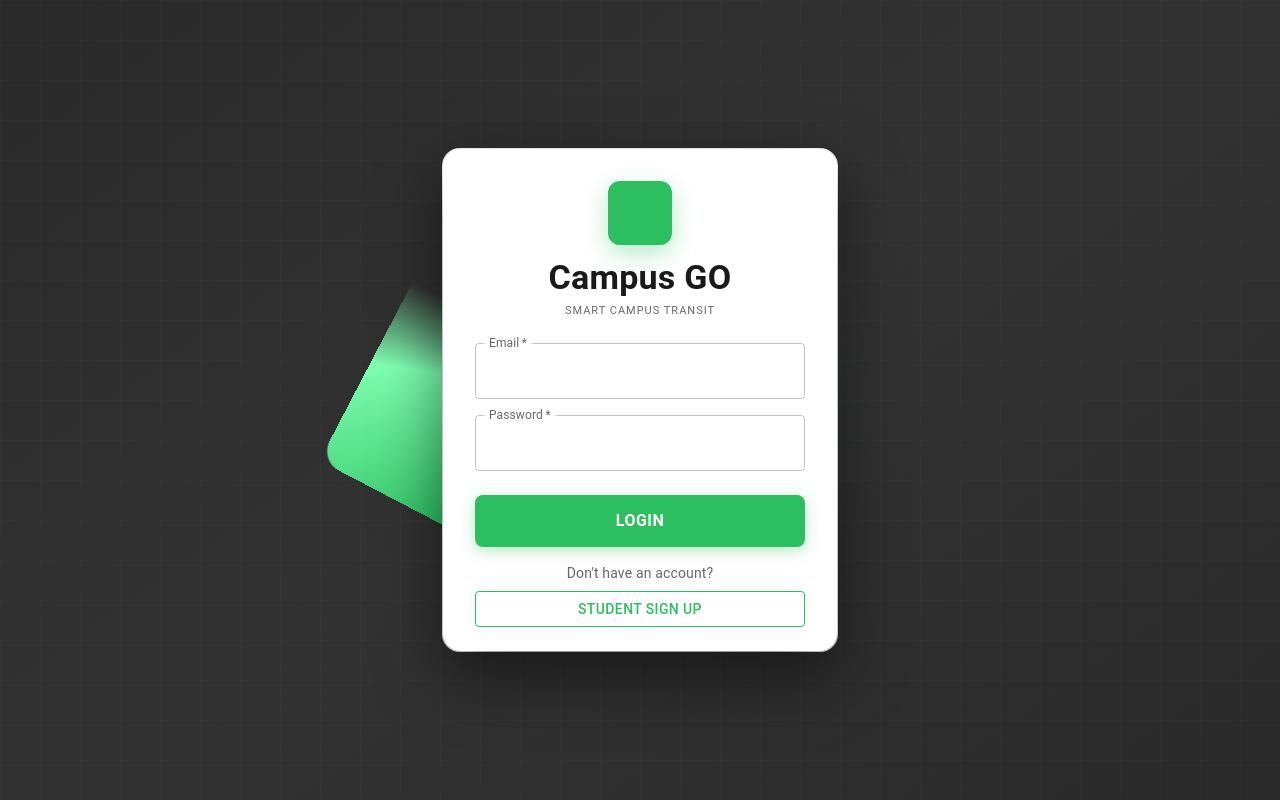
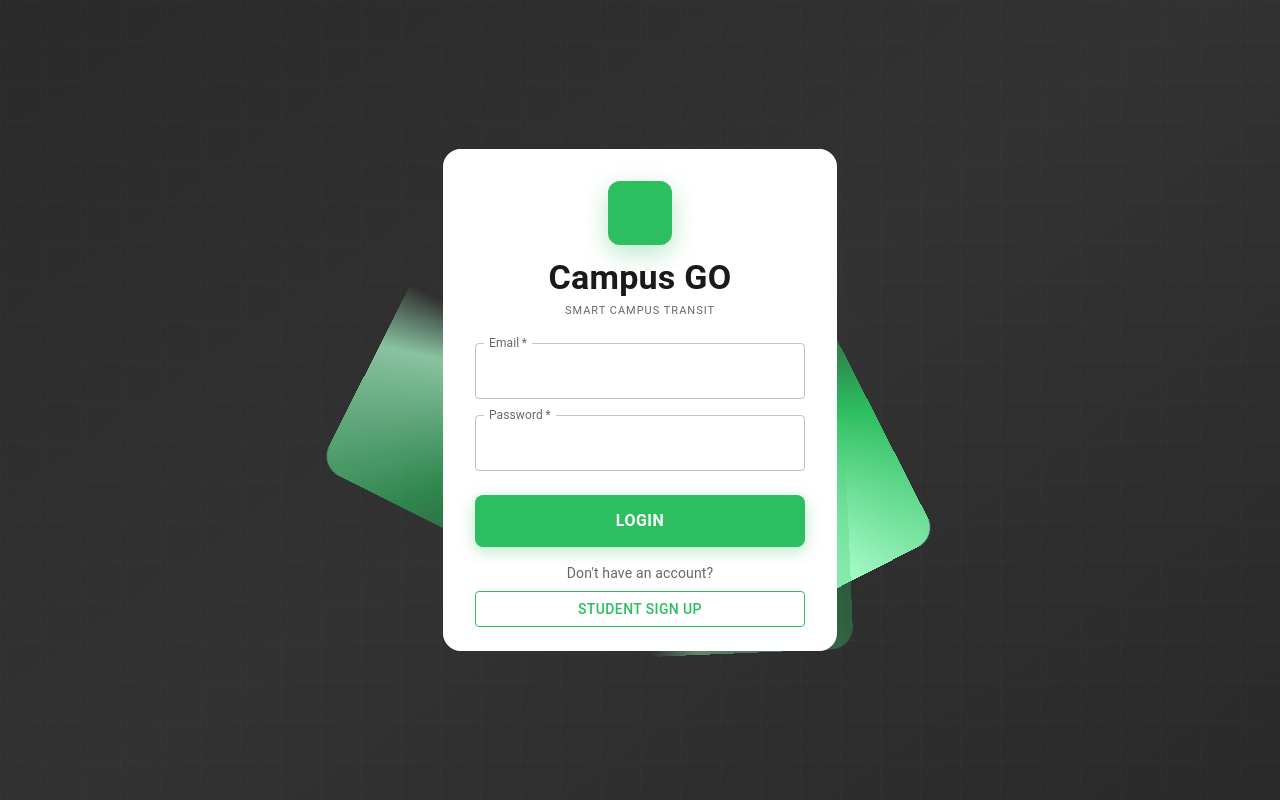
Before and after one commit to tinomudaaa/Campus_Go, a React (Vite) app in the folder frontend/: page / in a window 1280 px wide. Built offline with nearby package versions, Linux system fonts and the light colour scheme; some icons are missing; the HTML template or start-up script is replaced by a standard one.

Commit message:
login border - multiple chasing lines

```diff
--- a/frontend/src/pages/Login.jsx
+++ b/frontend/src/pages/Login.jsx
@@ -4,43 +4,88 @@ import { Box, Card, CardContent, TextField, Button, Typography, Alert } from '@m
 import DirectionsBusIcon from '@mui/icons-material/DirectionsBus';
 
 const borderAnimation = `
-  @keyframes rotateBorder {
-    0% { transform: rotate(0deg); }
+  @keyframes chase1 {
+    0%   { transform: rotate(0deg); }
     100% { transform: rotate(360deg); }
   }
+  @keyframes chase2 {
+    0%   { transform: rotate(120deg); }
+    100% { transform: rotate(480deg); }
+  }
+  @keyframes chase3 {
+    0%   { transform: rotate(240deg); }
+    100% { transform: rotate(600deg); }
+  }
 
-  .login-card-wrapper {
+  .login-outer {
     position: relative;
     width: 400px;
     border-radius: 20px;
+    z-index: 1;
     padding: 3px;
-    z-index: 1;
+    background: transparent;
   }
 
-  .login-card-wrapper::before {
-    content: '';
+  .chaser {
     position: absolute;
-    inset: -2px;
+    inset: -3px;
     border-radius: 22px;
+    pointer-events: none;
+  }
+
+  /* Line 1 — bright green, fast */
+  .chaser-1 {
+    animation: chase1 1.6s linear infinite;
+    background: conic-gradient(
+      from 0deg,
+      transparent 0deg,
+      transparent 260deg,
+      #2DBE60 300deg,
+      #afffcf 340deg,
+      transparent 360deg
+    );
+  }
+
+  /* Line 2 — lighter green, medium */
+  .chaser-2 {
+    animation: chase2 2.2s linear infinite;
     background: conic-gradient(
       from 0deg,
       transparent 0deg,
       transparent 270deg,
-      #2DBE60 300deg,
-      #7fffb2 340deg,
+      rgba(45,190,96,0.6) 310deg,
+      rgba(175,255,207,0.7) 345deg,
       transparent 360deg
     );
-    animation: rotateBorder 3s linear infinite;
-    z-index: -1;
   }
 
-  .login-card-wrapper::after {
-    content: '';
+  /* Line 3 — faint, slow */
+  .chaser-3 {
+    animation: chase3 3s linear infinite;
+    background: conic-gradient(
+      from 0deg,
+      transparent 0deg,
+      transparent 280deg,
+      rgba(45,190,96,0.35) 320deg,
+      rgba(175,255,207,0.4) 350deg,
+      transparent 360deg
+    );
+  }
+
+  /* White fill keeps card interior clean */
+  .login-inner-fill {
     position: absolute;
-    inset: 2px;
+    inset: 3px;
     border-radius: 18px;
     background: #fff;
-    z-index: -1;
+    z-index: 0;
+  }
+
+  .login-card-inner {
+    position: relative;
+    z-index: 1;
+    border-radius: 18px;
+    overflow: hidden;
   }
 `;
 
@@ -55,7 +100,6 @@ export default function Login() {
     try {
       const res = await axios.post('https://campusgo-production-3b90.up.railway.app/api/auth/login', { email, password });
       localStorage.setItem('campusgo_user', JSON.stringify(res.data));
-
       const role = res.data.role;
       if (role === 'platform_admin') window.location.href = '/admin';
       else if (role === 'student') window.location.href = '/student';
@@ -63,8 +107,7 @@ export default function Login() {
       else if (role === 'operator_admin') window.location.href = '/operator-admin';
       else window.location.href = '/';
     } catch (err) {
-      const msg = err.response?.data?.error || 'Invalid email or password';
-      setError(msg);
+      setError(err.response?.data?.error || 'Invalid email or password');
     }
   };
 
@@ -80,46 +123,42 @@ export default function Login() {
     }}>
       <style>{borderAnimation}</style>
 
-      {/* Subtle green glow behind card */}
+      {/* Green glow blob */}
       <Box sx={{
         position: 'absolute',
-        width: 500,
-        height: 500,
+        width: 500, height: 500,
         borderRadius: '50%',
         background: 'radial-gradient(circle, rgba(45,190,96,0.08) 0%, transparent 70%)',
         pointerEvents: 'none',
       }} />
 
-      {/* Faint grid pattern */}
+      {/* Grid pattern */}
       <Box sx={{
-        position: 'absolute',
-        inset: 0,
+        position: 'absolute', inset: 0,
         backgroundImage: 'linear-gradient(rgba(45,190,96,0.04) 1px, transparent 1px), linear-gradient(90deg, rgba(45,190,96,0.04) 1px, transparent 1px)',
         backgroundSize: '40px 40px',
         pointerEvents: 'none',
       }} />
 
-      {/* Rotating border wrapper */}
-      <div className="login-card-wrapper">
+      {/* Chasing border wrapper */}
+      <div className="login-outer">
+        <div className="chaser chaser-1" />
+        <div className="chaser chaser-2" />
+        <div className="chaser chaser-3" />
+        <div className="login-inner-fill" />
+
+        <div className="login-card-inner">
           <Card sx={{
             width: '100%',
             borderRadius: '18px',
             boxShadow: '0 24px 64px rgba(0,0,0,0.5)',
             background: '#fff',
-          position: 'relative',
-          zIndex: 1,
           }}>
             <CardContent sx={{ p: 4 }}>
               <Box sx={{ textAlign: 'center', mb: 3 }}>
                 <Box sx={{
-                display: 'inline-flex',
-                alignItems: 'center',
-                justifyContent: 'center',
-                width: 64,
-                height: 64,
-                borderRadius: 3,
-                background: '#2DBE60',
-                mb: 1.5,
+                  display: 'inline-flex', alignItems: 'center', justifyContent: 'center',
+                  width: 64, height: 64, borderRadius: 3, background: '#2DBE60', mb: 1.5,
                   boxShadow: '0 8px 24px rgba(45,190,96,0.35)',
                 }}>
                   <DirectionsBusIcon sx={{ fontSize: 36, color: '#fff' }} />
@@ -133,24 +172,15 @@ export default function Login() {
               {error && <Alert severity="error" sx={{ mb: 2 }}>{error}</Alert>}
 
               <Box component="form" onSubmit={handleLogin}>
-              <TextField
-                fullWidth label="Email" type="email" value={email}
+                <TextField fullWidth label="Email" type="email" value={email}
                   onChange={e => setEmail(e.target.value)} sx={{ mb: 2 }} required
-                slotProps={{ inputLabel: { shrink: true } }}
-              />
-              <TextField
-                fullWidth label="Password" type="password" value={password}
+                  slotProps={{ inputLabel: { shrink: true } }} />
+                <TextField fullWidth label="Password" type="password" value={password}
                   onChange={e => setPassword(e.target.value)} sx={{ mb: 3 }} required
-                slotProps={{ inputLabel: { shrink: true } }}
-              />
-              <Button fullWidth type="submit" variant="contained"
-                sx={{
-                  py: 1.5,
-                  background: '#2DBE60',
-                  borderRadius: 2,
-                  fontSize: 16,
-                  fontWeight: 'bold',
-                  color: '#fff',
+                  slotProps={{ inputLabel: { shrink: true } }} />
+                <Button fullWidth type="submit" variant="contained" sx={{
+                  py: 1.5, background: '#2DBE60', borderRadius: 2,
+                  fontSize: 16, fontWeight: 'bold', color: '#fff',
                   boxShadow: '0 4px 16px rgba(45,190,96,0.35)',
                   '&:hover': { background: '#25a653', boxShadow: '0 6px 20px rgba(45,190,96,0.45)' }
                 }}>
@@ -168,6 +198,7 @@ export default function Login() {
             </CardContent>
           </Card>
         </div>
+      </div>
     </Box>
   );
 }
```
Lines whose indentation alone changed are shown as unchanged.
